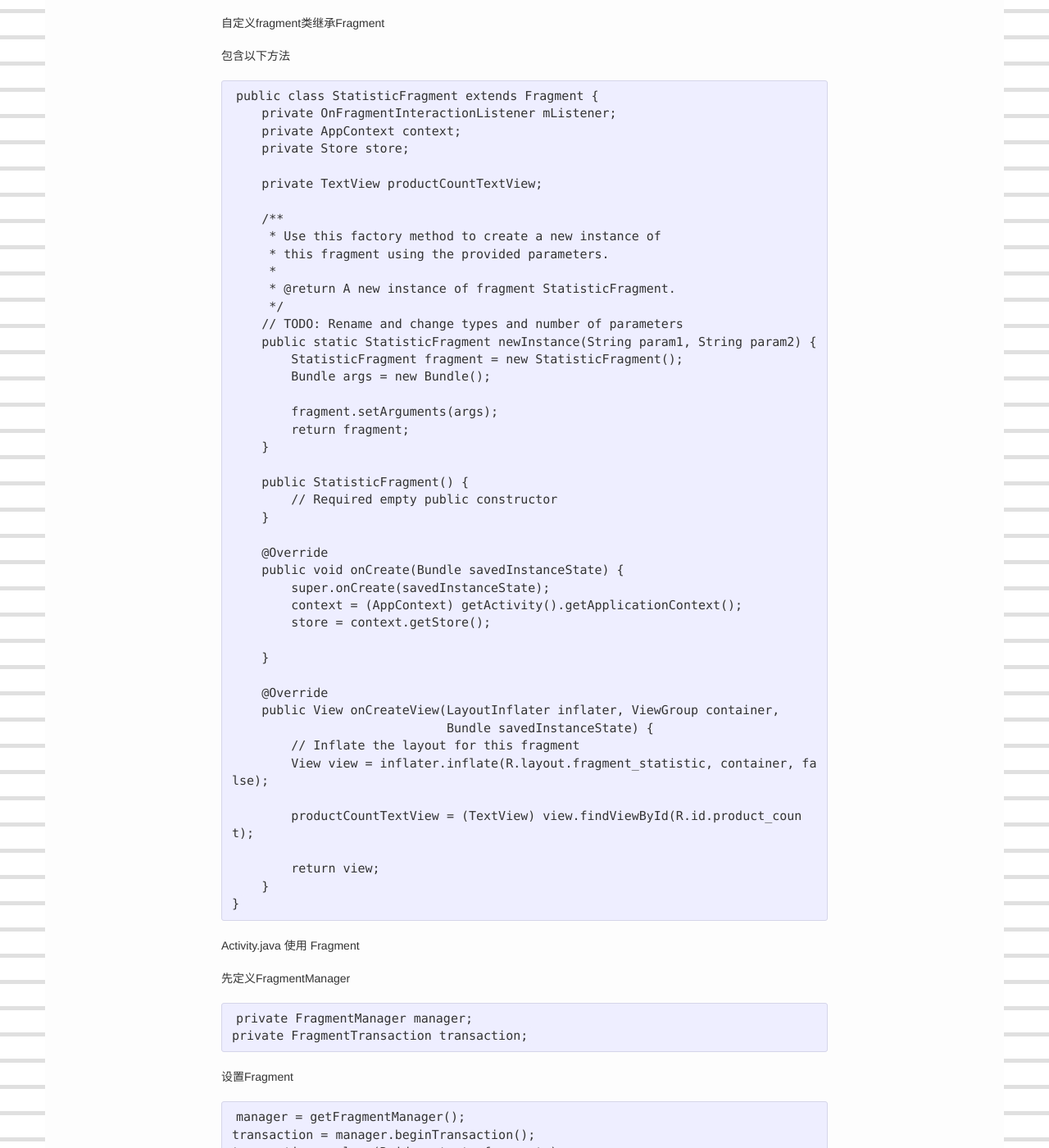
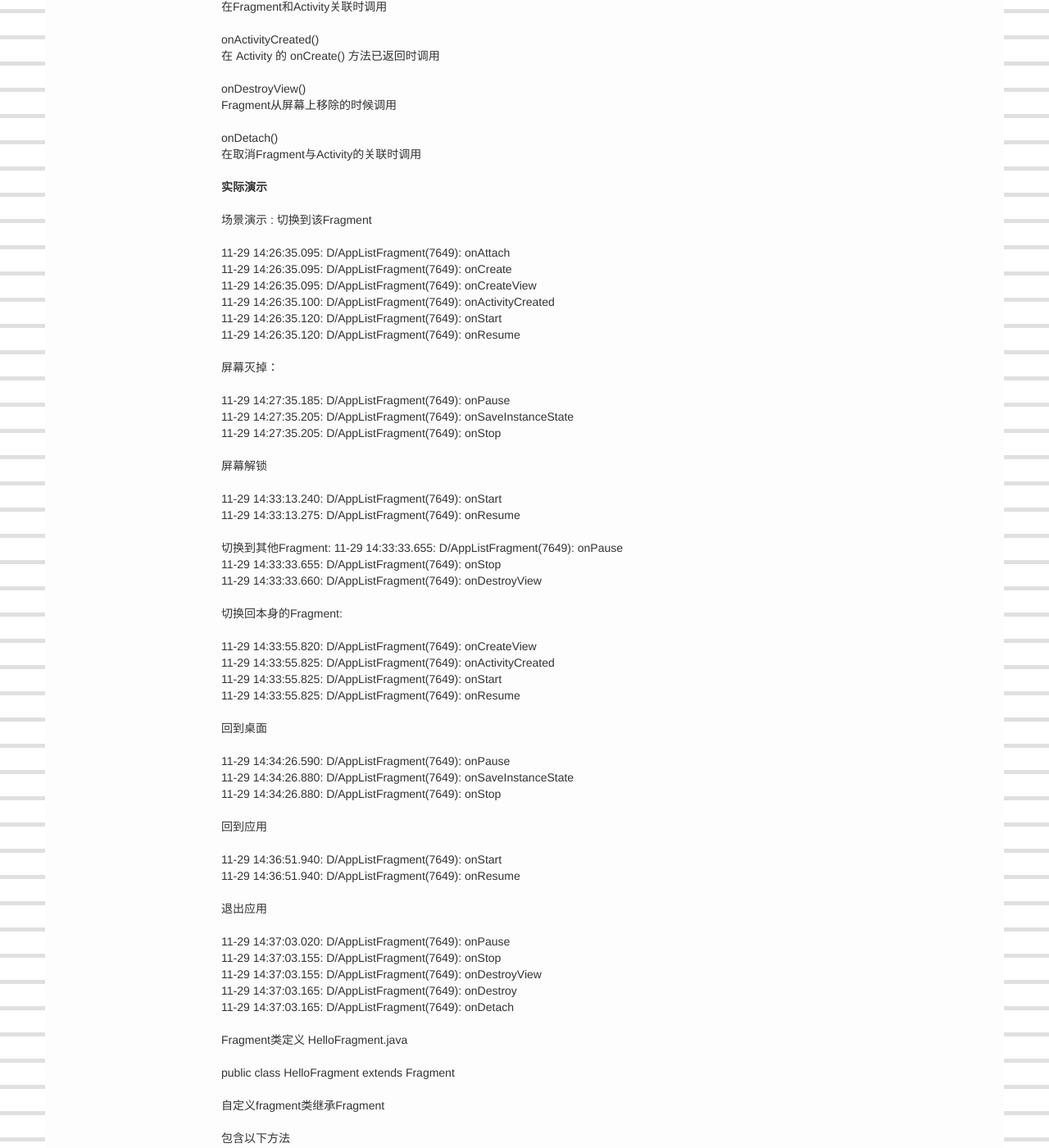
Before and after one commit to viator42/viator42.github.io, a Jekyll site: the page built from _posts/2014-4-4-android-note.markdown, in a window 1280 px wide and 1400 px high, scrolled down 7324 px. Shown: the whole window at 82% size. Built offline with Jekyll 4.4.1, drawn with Linux system fonts in a browser that asks for light colours; some of the changed text lies outside the part shown.

Commit message:
update note

```diff
--- a/_posts/2014-4-4-android-note.markdown
+++ b/_posts/2014-4-4-android-note.markdown
@@ -255,8 +255,79 @@ A-Activity需要在B-Activtiy中执行一些数据操作，而B-Activity又要
 
 ### Fragment (Android4 以上)
 
-Fragment生命周期
+__Fragment生命周期__
 ![Fragment Lifescycle](http://indy-world.net/wp-content/uploads/2014/08/fragment_lifecycle.png "Fragment Lifescycle")
+
+__Fragment的生命周期和Activity的生命周期关系__
+
+onAttach()
+在Fragment和Activity关联时调用
+
+onActivityCreated()
+在 Activity 的 onCreate() 方法已返回时调用
+
+onDestroyView()
+Fragment从屏幕上移除的时候调用
+
+onDetach()
+在取消Fragment与Activity的关联时调用
+
+__实际演示__
+
+ 场景演示 : 切换到该Fragment
+
+11-29 14:26:35.095: D/AppListFragment(7649): onAttach
+11-29 14:26:35.095: D/AppListFragment(7649): onCreate
+11-29 14:26:35.095: D/AppListFragment(7649): onCreateView
+11-29 14:26:35.100: D/AppListFragment(7649): onActivityCreated
+11-29 14:26:35.120: D/AppListFragment(7649): onStart
+11-29 14:26:35.120: D/AppListFragment(7649): onResume
+
+屏幕灭掉：
+
+11-29 14:27:35.185: D/AppListFragment(7649): onPause
+11-29 14:27:35.205: D/AppListFragment(7649): onSaveInstanceState
+11-29 14:27:35.205: D/AppListFragment(7649): onStop
+
+
+屏幕解锁
+
+11-29 14:33:13.240: D/AppListFragment(7649): onStart
+11-29 14:33:13.275: D/AppListFragment(7649): onResume
+
+
+切换到其他Fragment:
+11-29 14:33:33.655: D/AppListFragment(7649): onPause
+11-29 14:33:33.655: D/AppListFragment(7649): onStop
+11-29 14:33:33.660: D/AppListFragment(7649): onDestroyView
+
+
+切换回本身的Fragment:
+
+11-29 14:33:55.820: D/AppListFragment(7649): onCreateView
+11-29 14:33:55.825: D/AppListFragment(7649): onActivityCreated
+11-29 14:33:55.825: D/AppListFragment(7649): onStart
+11-29 14:33:55.825: D/AppListFragment(7649): onResume
+
+回到桌面
+
+11-29 14:34:26.590: D/AppListFragment(7649): onPause
+11-29 14:34:26.880: D/AppListFragment(7649): onSaveInstanceState
+11-29 14:34:26.880: D/AppListFragment(7649): onStop
+
+回到应用
+
+11-29 14:36:51.940: D/AppListFragment(7649): onStart
+11-29 14:36:51.940: D/AppListFragment(7649): onResume
+
+
+退出应用
+
+11-29 14:37:03.020: D/AppListFragment(7649): onPause
+11-29 14:37:03.155: D/AppListFragment(7649): onStop
+11-29 14:37:03.155: D/AppListFragment(7649): onDestroyView
+11-29 14:37:03.165: D/AppListFragment(7649): onDestroy
+11-29 14:37:03.165: D/AppListFragment(7649): onDetach
 
 Fragment类定义
 HelloFragment.java
```
